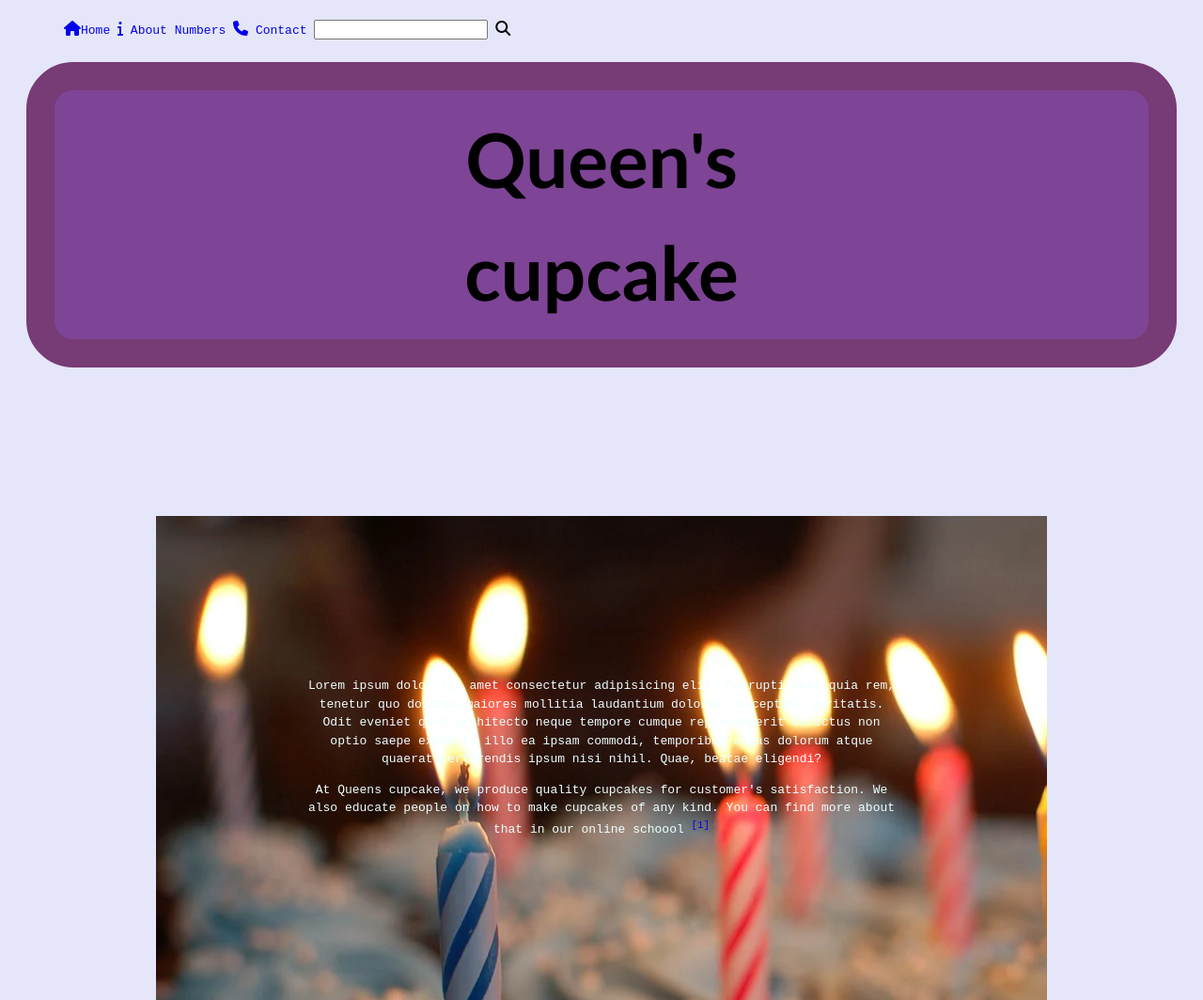
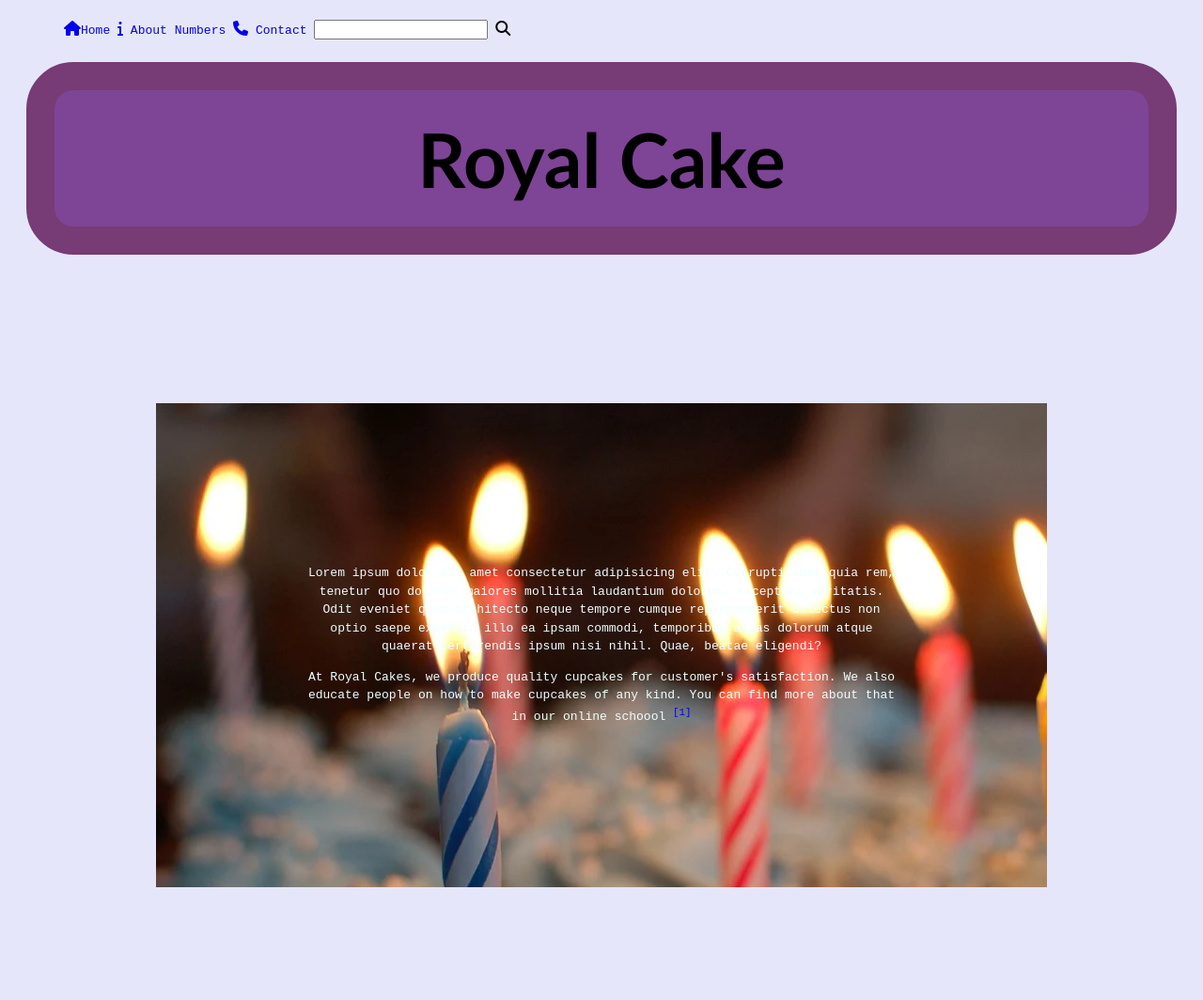
Before and after one commit to Jay2696Jay/new, a plain HTML site: page index.html in a window 1280 px wide. Shown: the top 1064 px of the page at 94% size. Drawn offline with Linux system fonts and the light colour scheme.

Commit message:
Update index.html

```diff
--- a/index.html
+++ b/index.html
@@ -40,14 +40,12 @@
 
     </header>
     <!--Introduction to the brand-->
-    <h1 class="bow">Queen's
-        <br>
-        cupcake</h1>
+    <h1 class="bow">Royal Cake</h1>
 
 
         <div class="inner">
             <p class="outer"> Lorem ipsum dolor sit amet consectetur adipisicing elit. Corrupti amet quia rem, tenetur quo dolores maiores mollitia laudantium dolorum, excepturi veritatis. Odit eveniet quod architecto neque tempore cumque reprehenderit delectus non optio saepe expedita illo ea ipsam commodi, temporibus alias dolorum atque quaerat perferendis ipsum nisi nihil. Quae, beatae eligendi?</p>
-            <p> At Queens cupcake, we produce quality cupcakes for customer's satisfaction. We also educate people on how to make cupcakes of any kind. You can find more about that in our online schoool <a href="class.html"
+            <p> At Royal Cakes, we produce quality cupcakes for customer's satisfaction. We also educate people on how to make cupcakes of any kind. You can find more about that in our online schoool <a href="class.html"
                     target="_blank"><sup>[1]</sup></a></p>
         </div>
 
```
